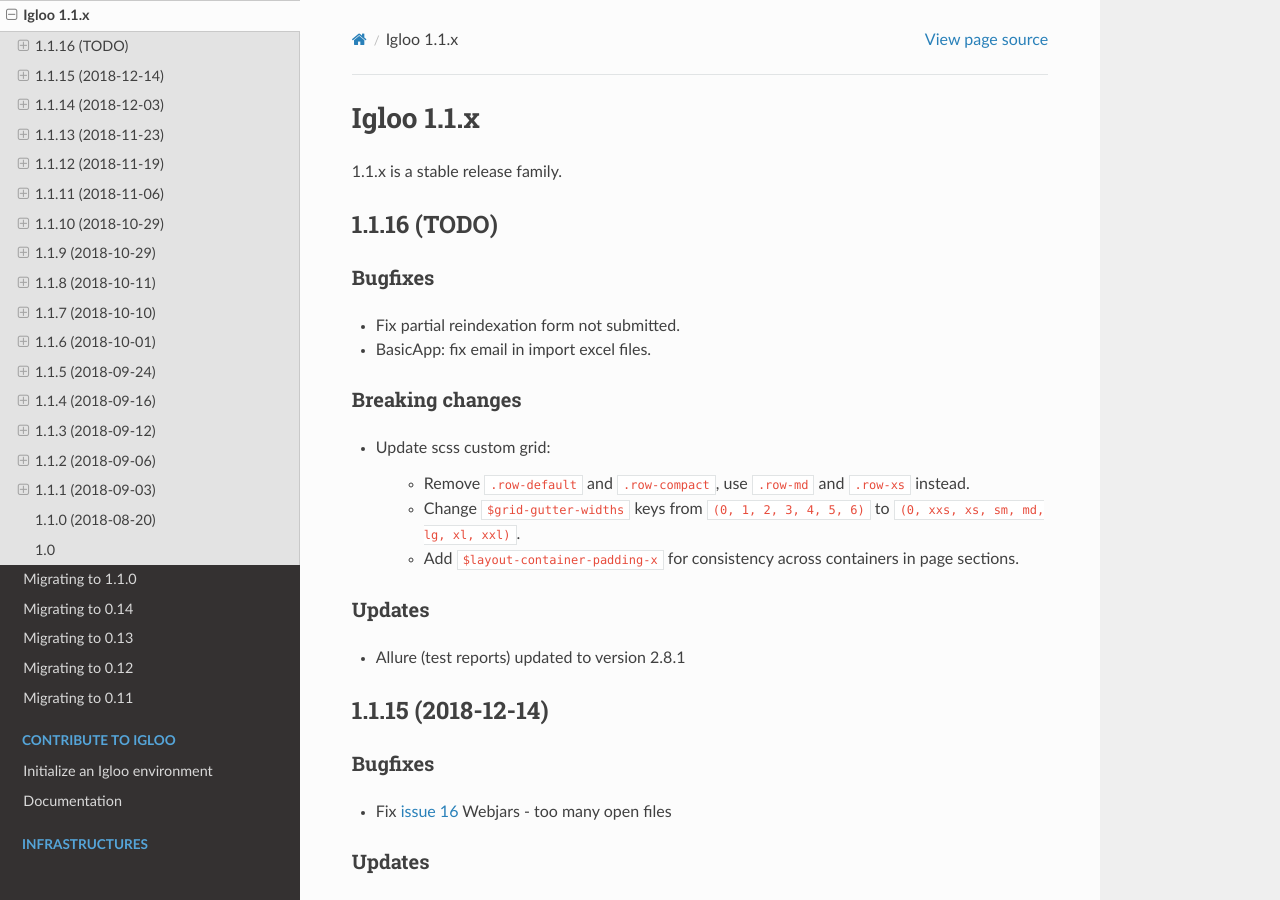
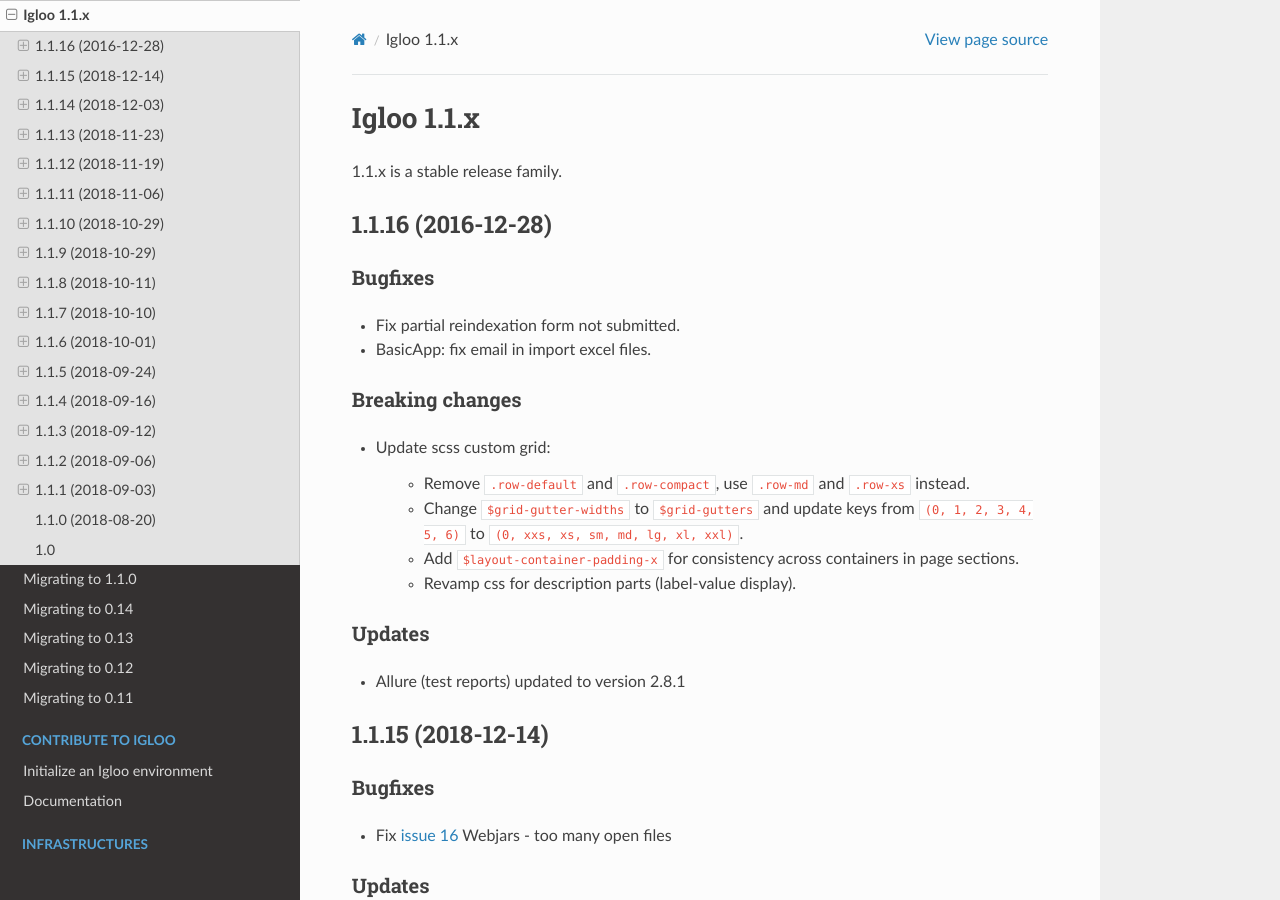
Before and after one commit to igloo-project/igloo-doc, a Sphinx documentation site: the page built from source/release-notes/1.1.x.rst, in a window 1280 px wide and 900 px high. Built offline with Sphinx 7.4.7 and the Read the Docs theme 2.0.0, drawn with Linux system fonts in a browser that asks for light colours.

Commit message:
1.1.16: update release notes

```diff
--- a/source/release-notes/1.1.x.rst
+++ b/source/release-notes/1.1.x.rst
@@ -6,7 +6,7 @@
 
 .. _v1.1.16:
 
-1.1.16 (TODO)
+1.1.16 (2016-12-28)
 ###################
 
 Bugfixes
@@ -21,8 +21,9 @@
 * Update scss custom grid:
 
    * Remove ``.row-default`` and ``.row-compact``, use ``.row-md`` and ``.row-xs`` instead.
-   * Change ``$grid-gutter-widths`` keys from ``(0, 1, 2, 3, 4, 5, 6)`` to ``(0, xxs, xs, sm, md, lg, xl, xxl)``.
+   * Change ``$grid-gutter-widths`` to ``$grid-gutters`` and update keys from ``(0, 1, 2, 3, 4, 5, 6)`` to ``(0, xxs, xs, sm, md, lg, xl, xxl)``.
    * Add ``$layout-container-padding-x`` for consistency across containers in page sections.
+   * Revamp css for description parts (label-value display).
 
 Updates
 *******
```
